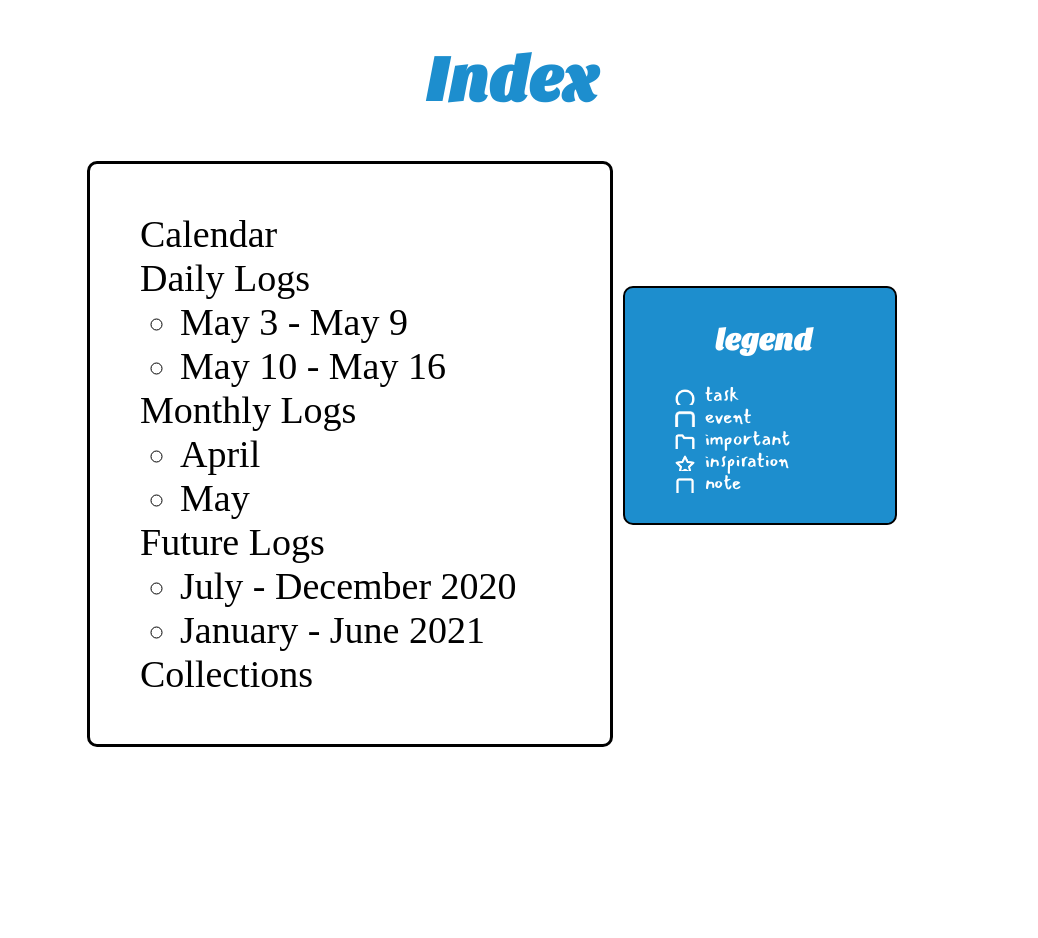
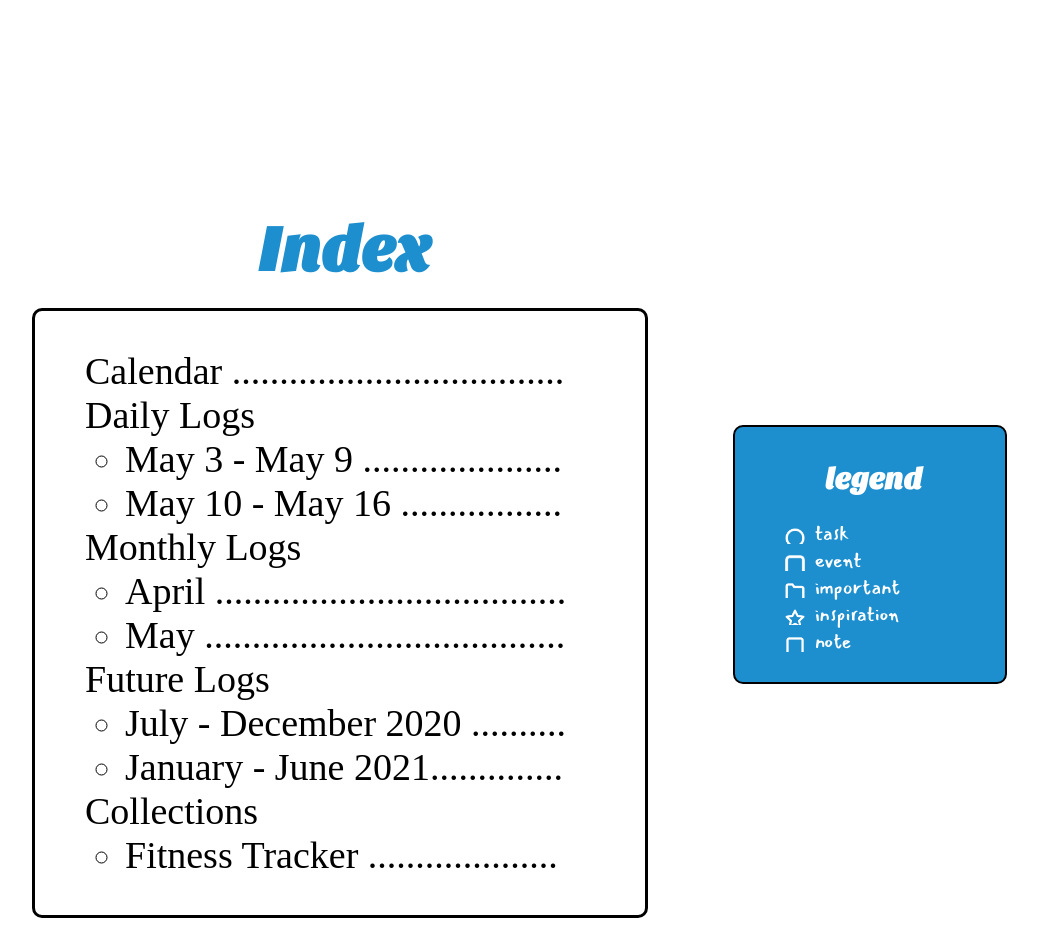
Before and after one commit to cse110-sp21-group24/cse110-sp21-group24, a website: page public/indexPage.html in a window 1280 px wide. Shown: the whole page, without its empty margins (128-1166 px from the left). Before the commit the page ends 800 px from the top, so only its background shows below. Drawn offline with Linux system fonts and the light colour scheme.

Commit message:
Updated Index Page

```diff
--- a/public/css/IndexPage.css
+++ b/public/css/IndexPage.css
@@ -16,8 +16,11 @@ h1 {
   font-size: 64px;
   left:50%;
   text-align:center;
+  margin-bottom: 10px;
+  width: 625px;
+  position:relative;
+  left: 10px;
 }
-
 
 #testLink {
   color: black;
@@ -30,11 +33,28 @@ h1 {
 
 /*** Styling of Hyper Links***/
 .hyperLinks {
-  width: 500px;
+  width: 525px;
+  height: auto;
+  padding-left: 10px;
+  padding-right: 75px;
+  margin-left: 10px;
+  margin-top: 10px;
+  margin-bottom: 10px;
+  margin-right: 60px;
+  border-style: solid;
+  border-radius: 10px;
+  border-color: black;
+  font-size: 38px;
+  float: left;
+}
+
+/*** Connecting Title to HyperLinks Box ***/
+.connect {
+  width: 525px;
   height: auto;
   padding: 10px;
-  margin: auto;
-  border-style: solid;
+  margin-right: 66px;
+  margin-bottom: auto;
   border-radius: 10px;
   border-color: black;
   font-size: 38px;
@@ -47,7 +67,8 @@ h1 {
   width:250px;
   max-height:auto;
   padding:10px;
-  margin:10px;
+  margin-top:100px;
+  margin-left: 10px;
   border-style: solid;
   border-radius: 10px;
   border-color:black;
@@ -56,7 +77,9 @@ h1 {
   background-color: #1D8ECE;
   color: white;
   float:left;
-  margin-top: 125px;
+  position: relative;
+  left: 100px;
+  top: 175px;
 }
 
 /*** Styling of Legend Header ***/
@@ -118,6 +141,18 @@ h2{
 
 /*** Center Body ***/
 body{
-  max-width: 850px;
+  max-width: 1000px;
   margin: auto;
 }
+
+/*** Moving All Elements ***/
+
+.allElements {
+  position: relative;
+  top: 150px;
+}
+
+.legendList li{
+  margin-top: 5px;
+  margin-bottom: 5px;
+}
--- a/public/indexPage.html
+++ b/public/indexPage.html
@@ -7,36 +7,38 @@
       <link rel="stylesheet" href="css/IndexPage.css">
   </head>
   <body>
-    <main>
+    <main class = 'allElements'>
+      <section class = 'connect'>
       <h1>Index</h1>
       <section class="hyperLinks">
+
         <ul class = "noBullets">
-          <li class="hover" id="calendar">Calendar</li>
+          <li class="hover" id="calendar">Calendar ...................................</li>
           <li>Daily Logs</li>
           <ul>
-            <li class="hover" id="daily1">May 3 - May 9</li>
-            <li class="hover" id="daily2">May 10 - May 16</li>
+            <li class="hover" id="daily1">May 3 - May 9 .....................</li>
+            <li class="hover" id="daily2">May 10 - May 16 .................</li>
           </ul>
           <li>Monthly Logs</li>
           <ul>
-            <li class="hover" id="monthly1">April</li>
-            <li class="hover" id="monthly2">May</li>
+            <li class="hover" id="monthly1">April .....................................</li>
+            <li class="hover" id="monthly2">May ......................................</li>
           </ul>
           <li>Future Logs</li>
           <ul>
-            <li class="hover" id="future1">July - December 2020</li>
-            <li class="hover" id="future2">January - June 2021</li>
+            <li class="hover" id="future1">July - December 2020 ..........</li>
+            <li class="hover" id="future2">January - June 2021..............</li>
           </ul>
           <li>Collections</li>
           <ul>
-
+            <li class="hover" id="collections1">Fitness Tracker ....................</li>
           </ul>
           </ul>
       </section>
-
+      </section>
       <section class="legend">
         <h2>legend</h2>
-        <ul>
+        <ul class = "legendList">
           <li class = "task-list">task</li>
           <li class = "event-list">event</li>
           <li class = "important-list">important</li>
```
